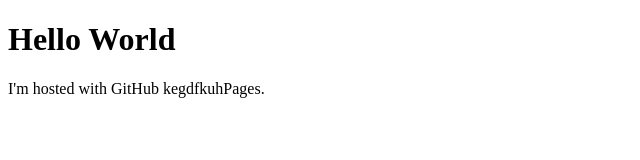
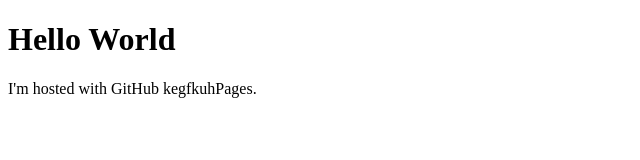
Before and after one commit to Derr2023/page20231206, a plain HTML site: page Index.html in a window 1280 px wide. Shown: the full height of the page, 0-640 px from the left. Drawn offline with Linux system fonts and the light colour scheme.

Commit message:
index.html

```diff
--- a/Index.html
+++ b/Index.html
@@ -2,6 +2,6 @@
 <html>
 <body>
 <h1>Hello World</h1>
-<p>I'm hosted with GitHub kegdfkuhPages.</p>
+<p>I'm hosted with GitHub kegfkuhPages.</p>
 </body>
 </html>
```
